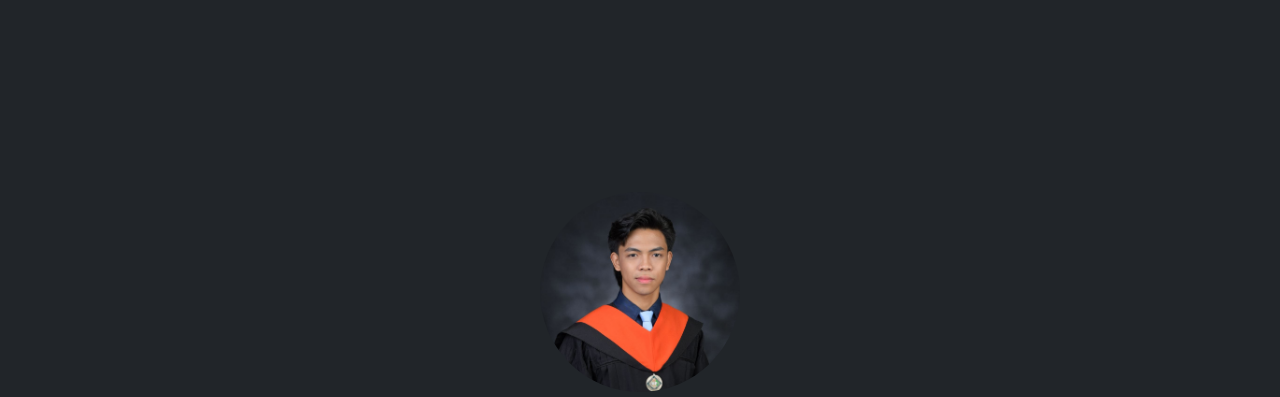
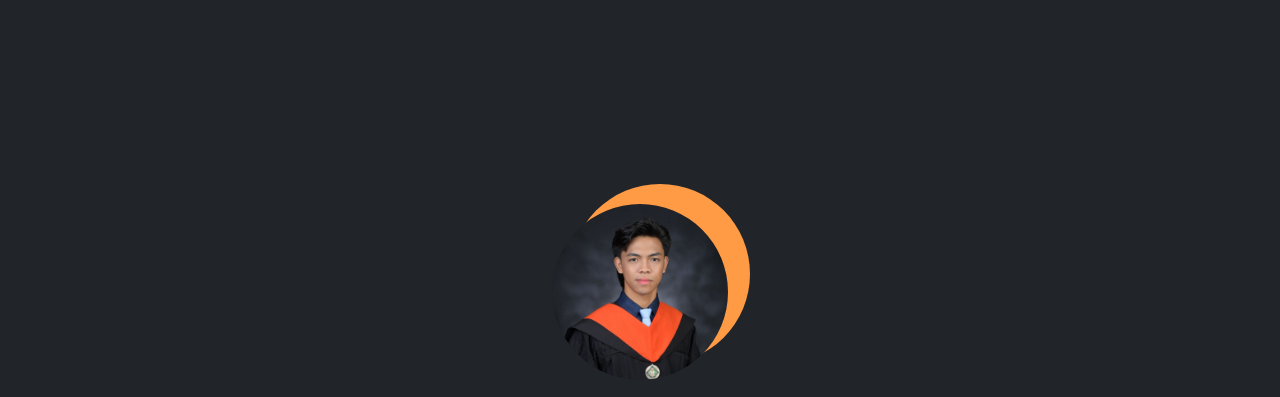
Before and after one commit to sslaguerta/Portfolio-Bootstrap, a website: page index.html in a window 1280 px wide. Shown: the part 91-488 px from the top of the page. Drawn offline with nearby package versions, Linux system fonts and the light colour scheme.

Commit message:
Add some styles on profile-img

```diff
--- a/index.html
+++ b/index.html
@@ -63,7 +63,7 @@
         class="container d-flex align-items-center justify-content-center text-center flex-column vh-100"
       >
         <div class="row">
-          <div class="col-md-12">
+          <div class="profile col-md-12 rounded-circle">
             <img
               src="images/Profile.jpg"
               alt="Man in graduation gown"
--- a/scss/styles.scss
+++ b/scss/styles.scss
@@ -2,6 +2,26 @@
   width: 200px;
   border-radius: 50%;
   object-fit: cover;
+}
+
+.profile {
+  position: relative;
+  width: 200px;
+  height: 200px;
+  border-radius: 50%;
+  z-index: 1;
+}
+
+.profile::after {
+  content: " ";
+  position: absolute;
+  width: 180px;
+  height: 180px;
+  background-color: #FF9B45;
+  border-radius: 50%;
+  top: -20px;
+  left: 30px;
+  z-index: -1;
 }
 
 .about-me img {
@@ -29,7 +49,8 @@
     overflow: hidden;
     border-radius: 0.5rem;
     filter: brightness(0.4);
-    transition: all 1s ease-in-out; &:hover {
+    transition: all 1s ease-in-out;
+    &:hover {
       filter: brightness(0.9);
     }
 
```
Also changed, not shown: css/styles.css.
